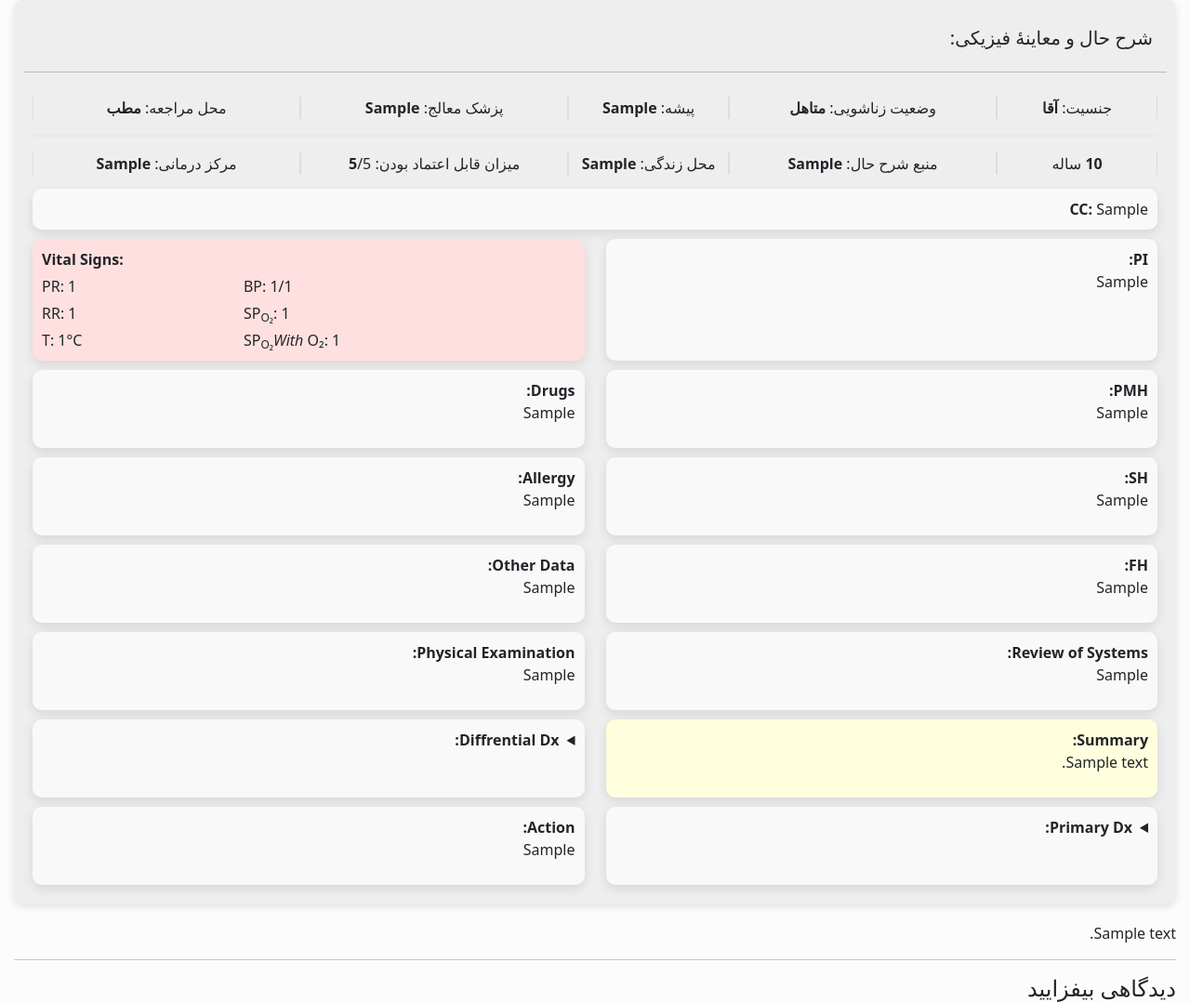
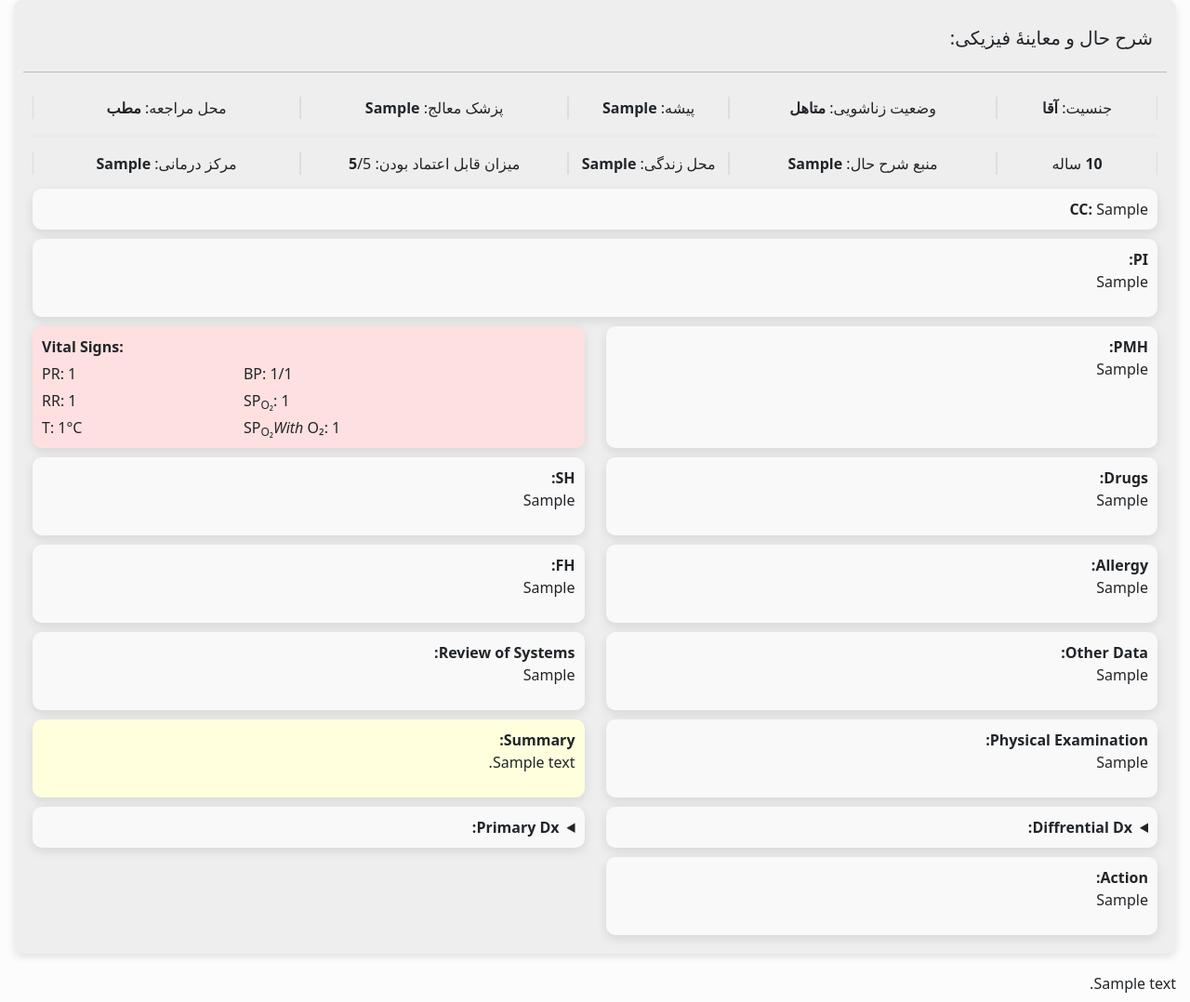
Before and after one commit to Reyhanishere/HxDjango4, a Django app: a page that uses templates/case_detail.html in a window 1280 px wide. Shown: the part 242-1320 px from the top of the page at 93% size. Run offline with Django 4.2, Linux system fonts and the light colour scheme; tables that the repository leaves empty hold one stand-in row (values such as "Sample post"); some libraries are stand-ins or nearby versions.

Commit message:
PI span two and change vital sign place

```diff
--- a/templates/case_detail.html
+++ b/templates/case_detail.html
@@ -33,8 +33,9 @@
     <div class="hx spanTwo"><b>CC: </b>{{ case.cc }}</div>
 
 
-    <div class="hx"><b>PI: </b>{{ case.pi|linebreaks }}</div>
+    <div class="hx spanTwo"><b>PI: </b>{{ case.pi|linebreaks }}</div>
 
+    <div class="hx"><b>PMH: </b>{{ case.pmh|linebreaks }}</div>
     {% if case.PR or case.BP_S or case.RR or case.Temp %}
         <div dir="ltr" class="vital">
         <div class="spanTwo vsText"><b>Vital Signs:</b></div>
@@ -54,8 +55,6 @@
         <div class="spanTwo"><b>No Vital Sign Recorded</b></div>
     </div>
     {% endif %}
-
-    <div class="hx"><b>PMH: </b>{{ case.pmh|linebreaks }}</div>
     {% if case.drg %}
     <div class="hx"><b>Drugs: </b>{{ case.drg|linebreaks }}</div>
     {% else %}
```
